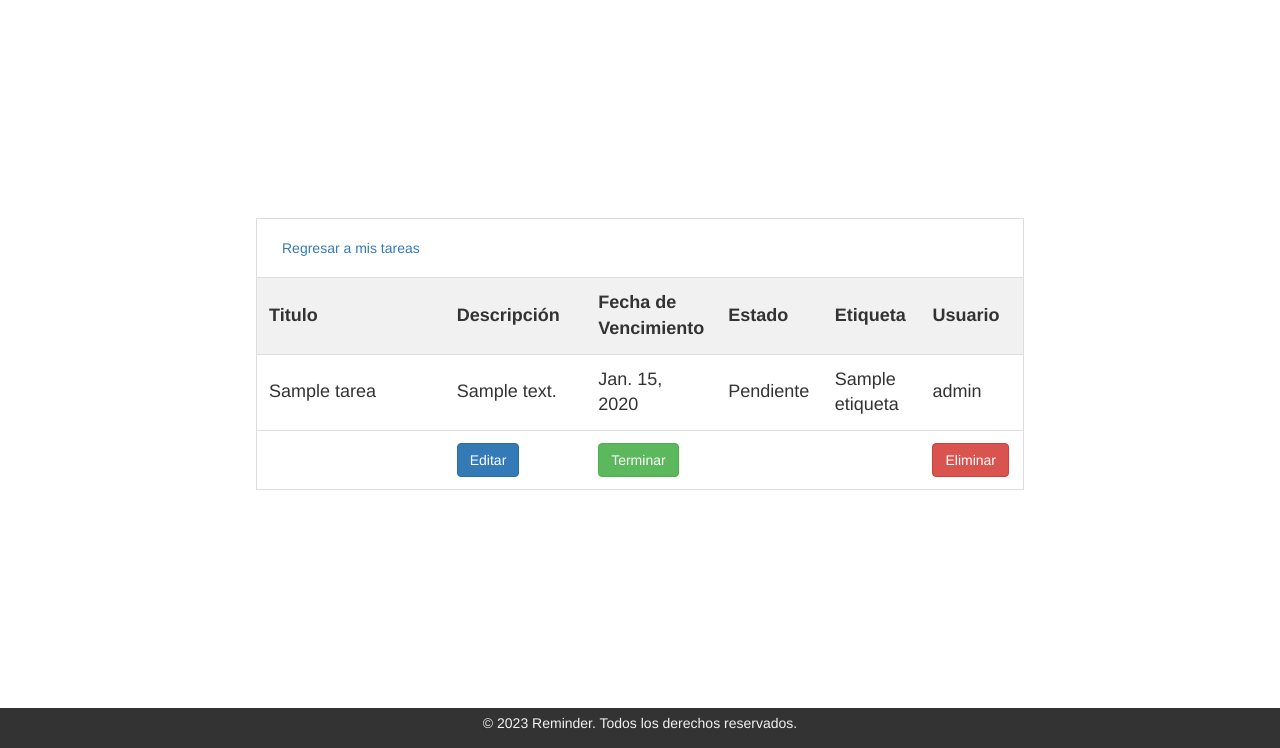
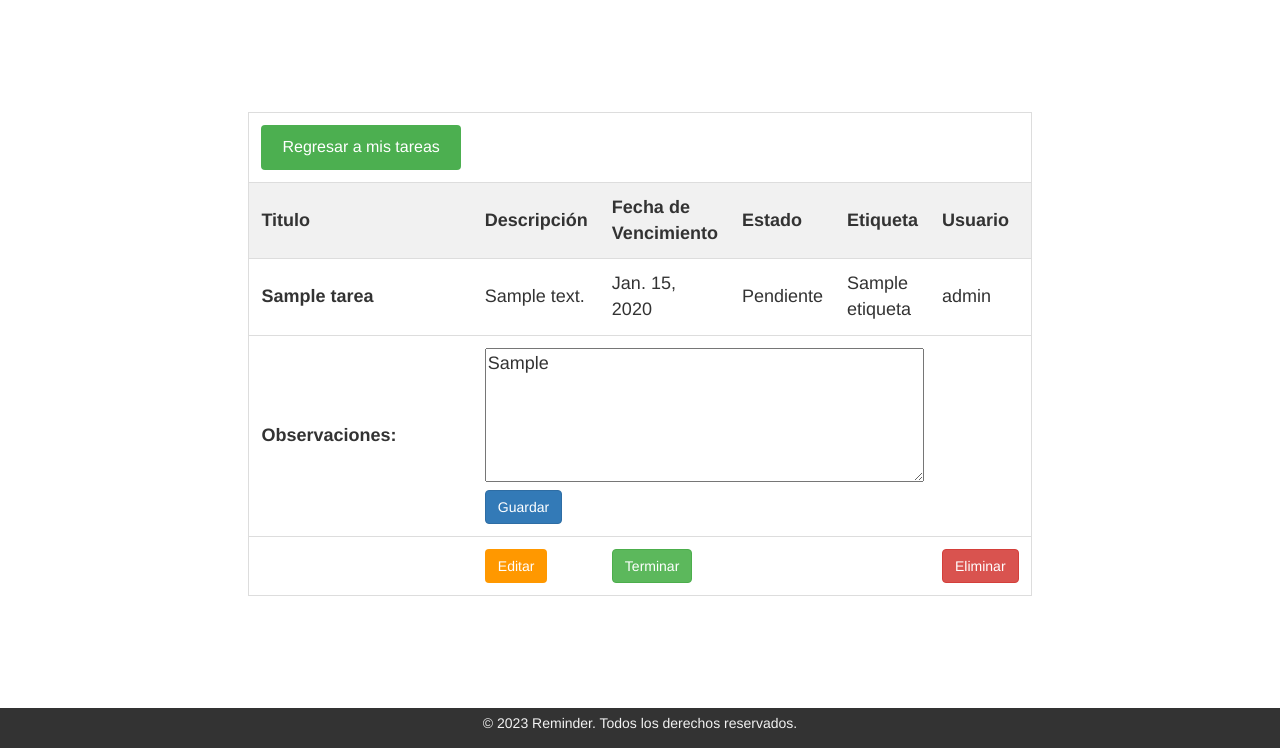
Before and after one commit to MochitoSpooky/m7-individual-6, a Django app: page /tarea/1/detalle/ in a window 1280 px wide. Shown: the part 52-800 px from the top of the page. Run offline with Django 4.2, Linux system fonts and the light colour scheme; a user stored in the database is signed in; data comes from the database, SQL or seed files in the repository; tables that the repository leaves empty hold one stand-in row (values such as "Sample post"); some libraries are stand-ins or nearby versions.

Commit message:
observaciones
impelmentacion de observaciones

```diff
--- a/recordatorio/tareas/forms.py
+++ b/recordatorio/tareas/forms.py
@@ -6,3 +6,11 @@ class TareaForm(forms.ModelForm):
     class Meta:
         model = Tarea
         fields = ['titulo', 'descripcion', 'fecha_vencimiento', 'estado', 'etiqueta']
+
+class ObservacionesForm(forms.ModelForm):
+    class Meta:
+        model = Tarea
+        fields = ['observaciones']
+        widgets = {
+            'observaciones': forms.Textarea(attrs={'rows': 5}),
+        }
--- a/recordatorio/tareas/templates/tareas/bienvenida.html
+++ b/recordatorio/tareas/templates/tareas/bienvenida.html
@@ -1,10 +1,12 @@
 {% extends 'tareas/base.html' %}
 {% block logo %}{% endblock %}
-
+{% load static %}
 {% block content %}
   <div class="welcome-container">
     <h1>Bienvenido(a), {{ request.user.username|capfirst }}!</h1>
     <p>Gracias por iniciar sesión.</p>
     <p>¡Explora todas las funciones y disfruta de una experiencia optimizada para organizar tus tareas de manera efectiva!</p>
+    <img src="{% static 'img/logo.png' %}" alt="Nombre de la Página" width="350px"; height="400px">
   </div>
+
 {% endblock %}
--- a/recordatorio/tareas/templates/tareas/detalle_tarea.html
+++ b/recordatorio/tareas/templates/tareas/detalle_tarea.html
@@ -65,12 +65,45 @@
   .task-container .btn {
     margin-left: 10px;
   }
+  /* Estilos personalizados para el botón de regresar */
+.btn-back {
+  background-color: #4CAF50;
+  color: white;
+  padding: 10px 20px;
+  text-align: center;
+  text-decoration: none;
+  display: inline-block;
+  font-size: 16px;
+  border-radius: 4px;
+}
+
+.btn-back:hover {
+  background-color: #45a049;
+}
+
+.btn-back:active {
+  background-color: #3e8e41;
+}
+/* Orange */
+.warning {
+    color: rgb(255, 255, 255);
+    background: #ff9800;
+}
+
+.warning:hover {
+    color: white;
+    background: #e08701;
+
+}
+.default:hover {
+    background: #e7e7e7;
+}
 </style>
 <table id="myTable">
   <thead>
     <tr>
       <td>
-        <a href="{% url 'lista_tareas' %}" class="btn btn-secondary">Regresar a mis tareas</a>
+        <a href="{% url 'lista_tareas' %}" class="btn btn-secondary btn-back">Regresar a mis tareas</a>
       </td>
       <td></td>
       <td></td>
@@ -89,7 +122,7 @@
   </thead>
   <tbody>
     <tr>
-      <td id="titulo">{{ tarea.titulo }}</td>
+      <th id="titulo">{{ tarea.titulo }}</th>
       <td id="descripcion">{{ tarea.descripcion }}</td>
       <td id="fecha_vencimiento">{{ tarea.fecha_vencimiento }}</td>
       <td id="estado">{{ tarea.estado }}</td>
@@ -97,9 +130,21 @@
       <td>{{ tarea.usuario }}</td>
     </tr>
     <tr>
-      <td></td>
+      <th style="width:10%;">Observaciones:</th>
+      <td colspan="6">
+        <form method="post">
+          {% csrf_token %}
+          {{ form.observaciones }}
+          <br>
+          <button type="submit" class="btn btn-primary">Guardar</button>
+        </form>
+      </td>
+    </tr>
+    <tr>
       <td>
-        <a href="{% url 'editar_tarea' tarea.id %}" class="btn btn-primary">Editar</a>
+      </td>
+      <td>
+        <a href="{% url 'editar_tarea' tarea.id %}" class="btn warning"> Editar</a>
       </td>
       <td>
         <button type="button" class="btn btn-success" id="completarBtn">Terminar</button>
--- a/recordatorio/tareas/views.py
+++ b/recordatorio/tareas/views.py
@@ -6,6 +6,7 @@ from django.contrib.auth.views import LogoutView
 from django.contrib.auth.models import User
 from .forms import TareaForm
 from django.http import JsonResponse
+from .forms import ObservacionesForm
 
 
 def home(request):
@@ -72,14 +73,21 @@ def lista_tareas(request):
 
     return render(request, 'tareas/lista_tareas.html', {'tareas': tareas, 'etiquetas': lista_e, 'usuario': usuario})
 
-@login_required
 def detalle_tarea(request, tarea_id):
     tarea = get_object_or_404(Tarea, id=tarea_id, usuario=request.user)
 
+    if request.method == 'POST':
+        form = ObservacionesForm(request.POST)
+        if form.is_valid():
+            tarea.observaciones = form.cleaned_data['observaciones']
+            tarea.save()
+    else:
+        form = ObservacionesForm(initial={'observaciones': tarea.observaciones})
+
     return render(request, 'tareas/detalle_tarea.html', {
         'tarea': tarea,
+        'form': form,
     })
-
 @login_required
 def completar_tarea(request, tarea_id):
     tarea = get_object_or_404(Tarea, id=tarea_id, usuario=request.user)
```
